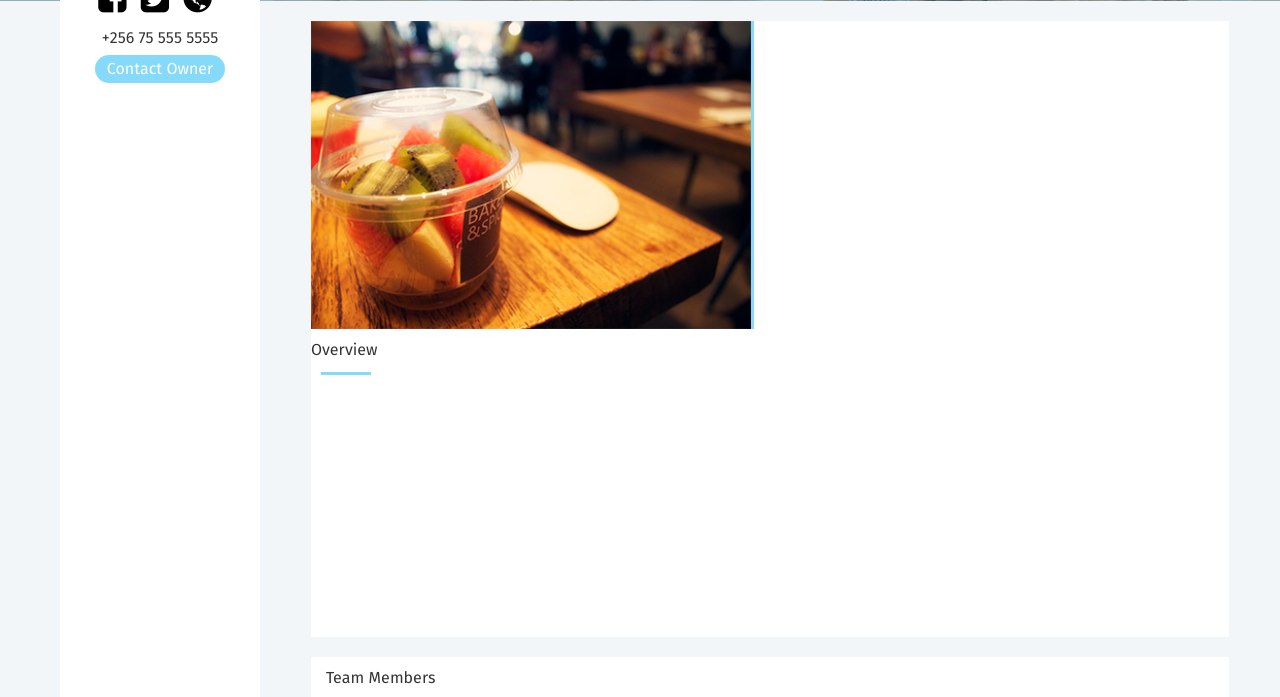
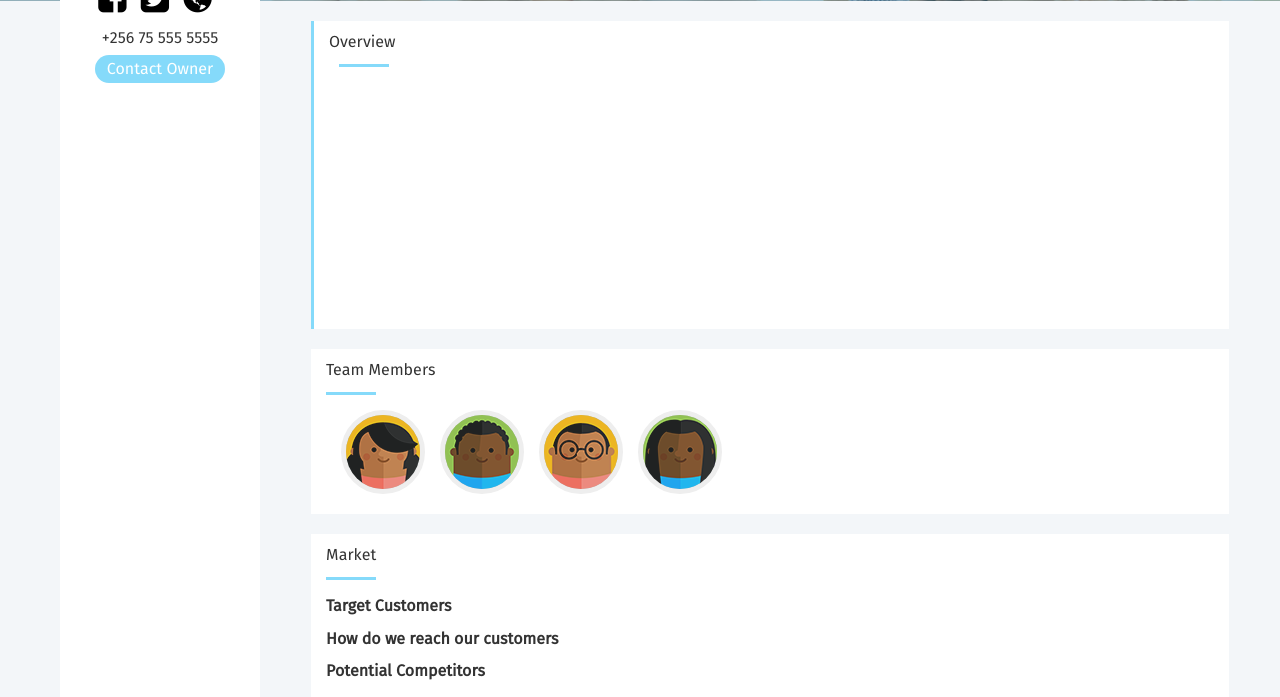
Before and after one commit to outboxafrica/youthinnovationplatform, a Django app: template templates/projects/view_startup.html in a window 1280 px wide. Shown: the part 260-957 px from the top of the page. Run offline with Django 3.2, Linux system fonts and the light colour scheme; the template is opened without the code that fills it, so the values that code supplies are empty; some libraries are stand-ins or nearby versions; some web fonts are replaced.

Commit message:
remove service pic for ideation and conception

```diff
--- a/templates/projects/view_startup.html
+++ b/templates/projects/view_startup.html
@@ -35,7 +35,7 @@
             <div class="overview pull-right">
                 <div class="pull-left view-startup-image">
                     {% if project.stage == "1" or "3" %}
-                        <img src="/static/img/startup_image.png" height="308">
+
                     {% else %}
                         <img src="{% cloudinary_url project.service_pic height=308 crop="fit" %}">
                     {% endif %}
```
